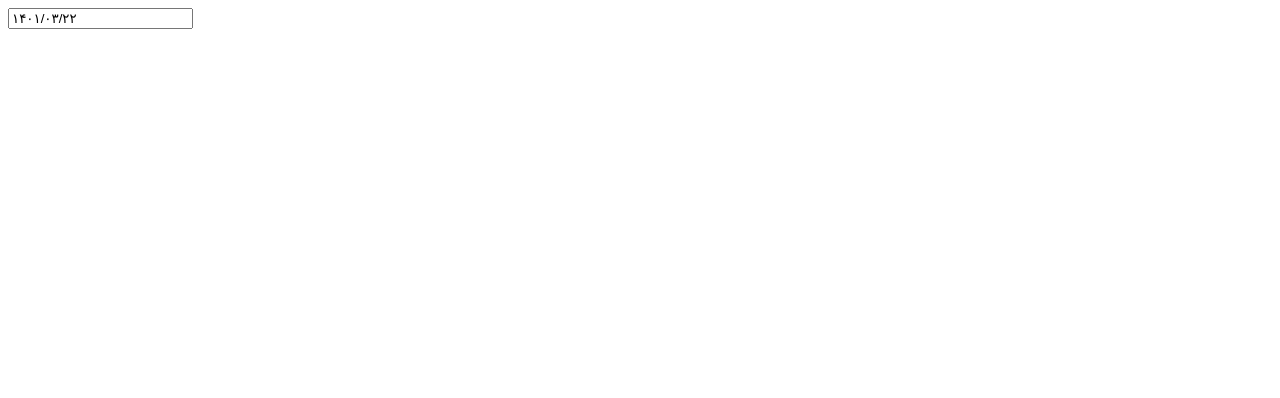
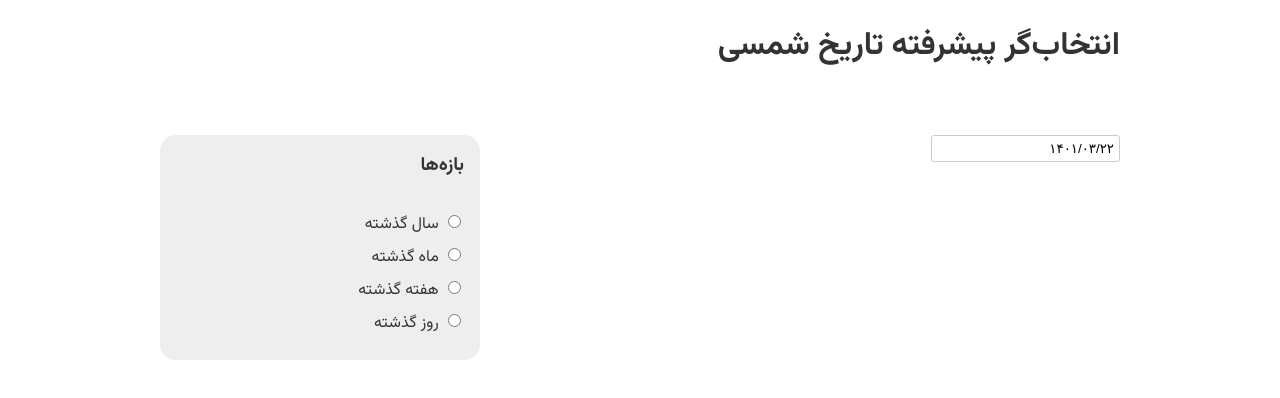
Before and after one commit to amiryxe/persian-date-advanced-selector, a plain HTML site: page index.html in a window 1280 px wide. Drawn offline with Linux system fonts and the light colour scheme.

Commit message:
add basic structure and some styles

```diff
--- /dev/null
+++ b/demo/main.scss
@@ -0,0 +1,46 @@
+@import url("https://fonts.googleapis.com/css2?family=Vazirmatn:wght@100;200;300;400;500;600;700;800;900&display=swap");
+
+body {
+  font-family: Vazirmatn, system-ui, -apple-system, BlinkMacSystemFont,
+    "Segoe UI", Roboto, Oxygen, Ubuntu, Cantarell, "Open Sans", "Helvetica Neue",
+    sans-serif;
+  color: #333;
+}
+
+h1 {
+  margin-bottom: 4rem;
+}
+
+.container {
+  margin: 0 auto;
+  max-width: 960px;
+  padding: 0 20px;
+}
+
+input[type="text"] {
+  padding: 5px;
+  border: 1px solid #ccc;
+  border-radius: 3px;
+}
+
+.app {
+  display: flex;
+  justify-content: space-between;
+
+  &__options {
+    width: 30%;
+    background: #eee;
+    border-radius: 1rem;
+    padding: 1rem;
+
+    h3 {
+      margin: 0;
+      margin-bottom: 2rem;
+    }
+
+    label {
+      display: block;
+      margin-bottom: 0.5rem;
+    }
+  }
+}
--- a/index.html
+++ b/index.html
@@ -1,5 +1,5 @@
 <!DOCTYPE html>
-<html lang="fa">
+<html lang="fa" dir="rtl">
 
 <head>
     <meta charset="UTF-8">
@@ -8,10 +8,43 @@
     <title>Persian Datepicker range selector</title>
 
     <link rel="stylesheet" href="vendor/persian-datapicker/css/persian-datepicker.min.css">
+    <link rel="stylesheet" href="demo/main.css">
 </head>
 
 <body>
-    <input type="text" class="date-field1">
+    <div class="container">
+        <h1>انتخاب‌گر پیشرفته تاریخ شمسی</h1>
+
+        <div class="app">
+            <div class="app__fields">
+                <input type="text" class="date-field1">
+            </div>
+
+            <div class="app__options">
+                <h3>بازه‌ها</h3>
+
+                <label>
+                    <input type="radio" name="date-filter" id="">
+                    <span>سال گذشته</span>
+                </label>
+
+                <label>
+                    <input type="radio" name="date-filter" id="">
+                    <span>ماه گذشته</span>
+                </label>
+
+                <label>
+                    <input type="radio" name="date-filter" id="">
+                    <span>هفته گذشته</span>
+                </label>
+
+                <label>
+                    <input type="radio" name="date-filter" id="">
+                    <span>روز گذشته</span>
+                </label>
+            </div>
+        </div>
+    </div>
 
 
     <script src="vendor/jquery/jquery-3.6.0.min.js"></script>
```
Also changed, not shown: demo/main.css (added), 1 other file.
